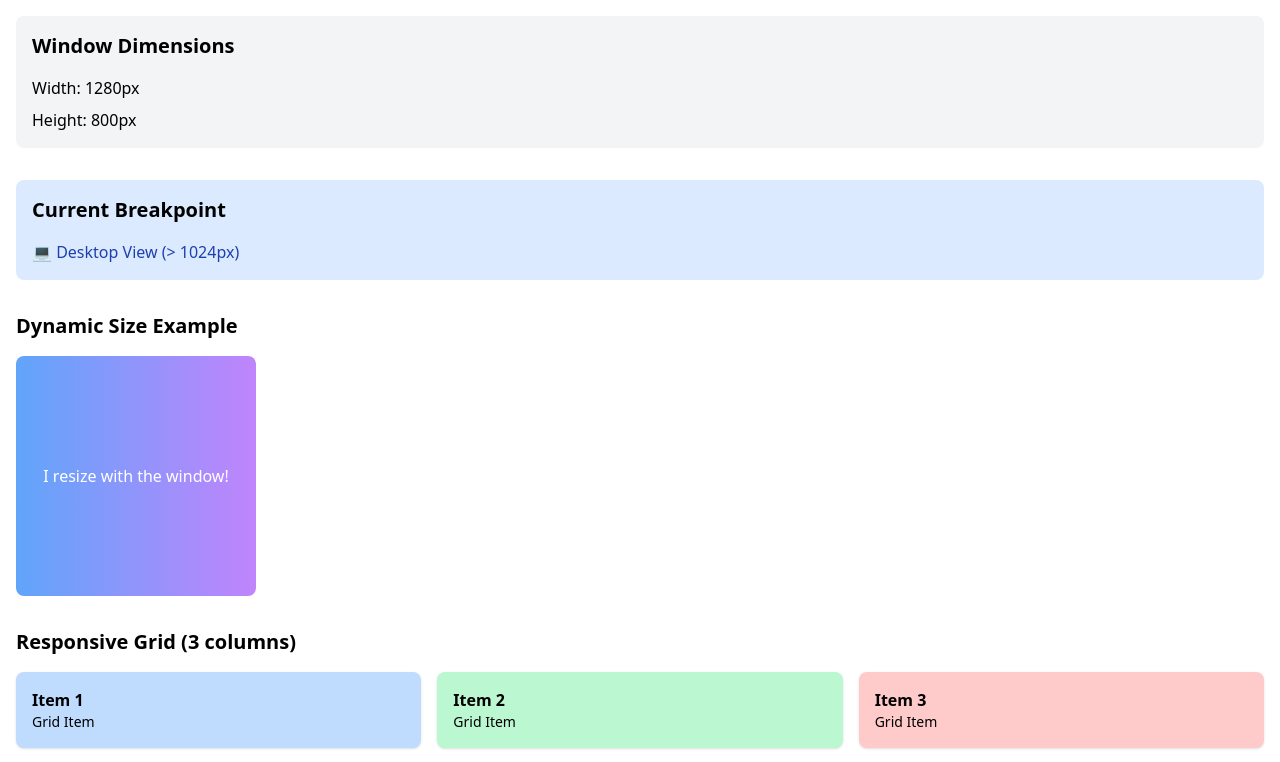
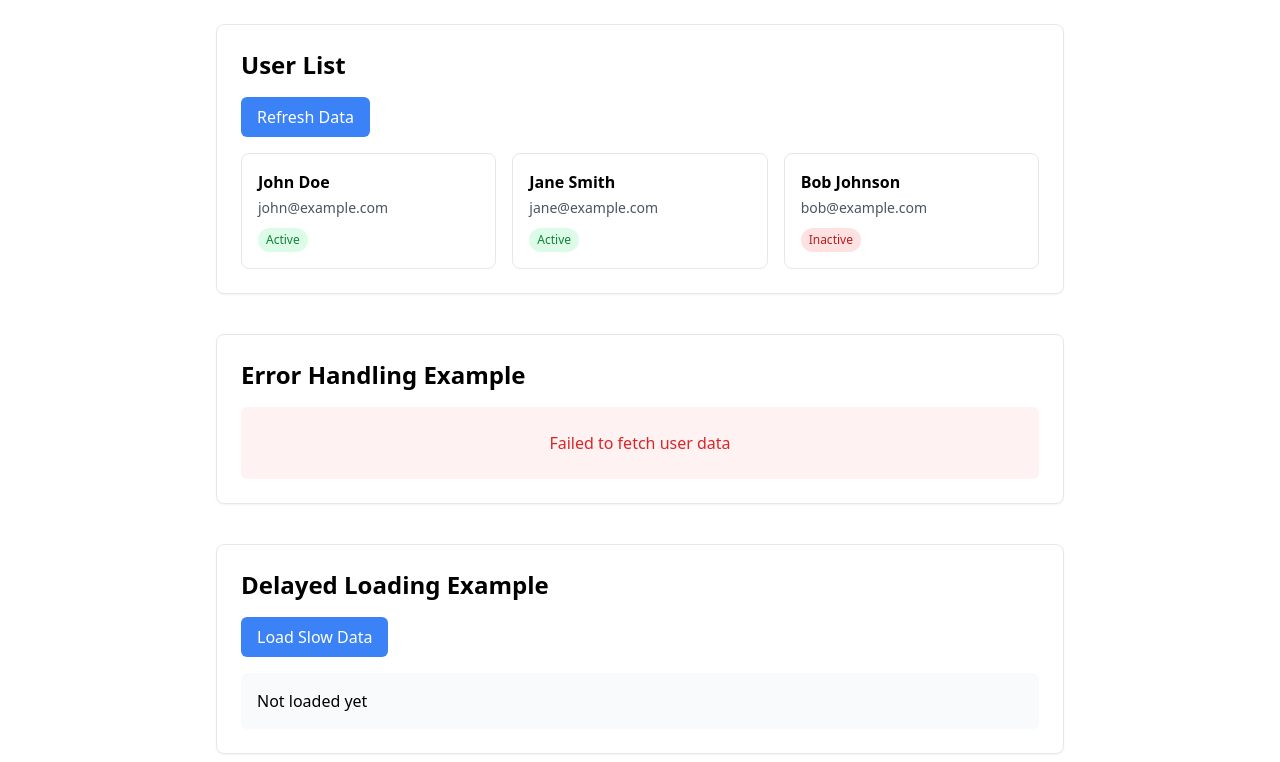
Before and after one commit to tjanuki/vue-use-sandbox, a Vue app: page / in a window 1280 px wide. Shown: the top 762 px of the page. Built offline with nearby package versions, Linux system fonts and the light colour scheme.

Commit message:
Add AsyncStateDemo

```diff
--- a/src/App.vue
+++ b/src/App.vue
@@ -1,9 +1,11 @@
 <script setup lang="ts">
 import TaskManager from './components/TaskManager.vue'
 import WindowSizeDemo from "./components/WindowSizeDemo.vue";
+import AsyncStateDemo from "./components/AsyncStateDemo.vue";
 </script>
 
 <template>
 <!--  <TaskManager />-->
-  <WindowSizeDemo/>
+<!--  <WindowSizeDemo/>-->
+  <AsyncStateDemo/>
 </template>
--- /dev/null
+++ b/src/components/AsyncStateDemo.vue
@@ -0,0 +1,193 @@
+<script setup lang="ts">
+import { useAsyncState } from '@vueuse/core'
+import { ref } from 'vue'
+
+interface User {
+  id: number
+  name: string
+  email: string
+  status: 'active' | 'inactive'
+}
+
+// Simulate API delay
+const delay = (ms: number) => new Promise(resolve => setTimeout(resolve, ms))
+
+// Simulate API calls with different delays and possible errors
+const fetchUsers = async () => {
+  await delay(1500)
+
+  return [
+    { id: 1, name: 'John Doe', email: 'john@example.com', status: 'active' },
+    { id: 2, name: 'Jane Smith', email: 'jane@example.com', status: 'active' },
+    { id: 3, name: 'Bob Johnson', email: 'bob@example.com', status: 'inactive' },
+  ] as User[]
+}
+
+const fetchUserWithError = async () => {
+  await delay(1500)
+  throw new Error('Failed to fetch user data')
+}
+
+const fetchSlowData = async () => {
+  await delay(3000)
+  return { message: 'This took a while!' }
+}
+
+// Use useAsyncState for basic data fetching
+const { state: users, isLoading, error, execute: refreshUsers } = useAsyncState(
+    fetchUsers,
+    [],
+    {
+      immediate: true,
+      onError: (e) => console.error('Failed to fetch users:', e),
+    }
+)
+
+// Example with error handling
+const {
+  state: errorData,
+  isLoading: errorLoading,
+  error: errorState
+} = useAsyncState(
+    fetchUserWithError,
+    null,
+    {
+      immediate: true,
+      onError: (e) => console.error('Error example:', e),
+    }
+)
+
+// Example with delayed loading
+const {
+  state: slowData,
+  isLoading: isSlowLoading,
+  execute: refreshSlowData
+} = useAsyncState(
+    fetchSlowData,
+    { message: 'Not loaded yet' },
+    {
+      immediate: false,
+      delay: 1000,
+    }
+)
+
+// Track number of refreshes
+const refreshCount = ref(0)
+const handleRefresh = async () => {
+  refreshCount.value++
+  await refreshUsers()
+}
+</script>
+
+<template>
+  <div class="max-w-4xl mx-auto p-6">
+    <!-- Basic Data Fetching Example -->
+    <div class="mb-10 p-6 border border-gray-200 rounded-lg shadow-sm">
+      <h2 class="text-2xl font-bold mb-4">User List</h2>
+
+      <div class="flex items-center gap-4 mb-4">
+        <button
+            @click="handleRefresh"
+            :disabled="isLoading"
+            class="px-4 py-2 bg-blue-500 text-white rounded-md
+                 hover:bg-blue-600 disabled:bg-blue-300
+                 disabled:cursor-not-allowed transition-colors"
+        >
+          {{ isLoading ? 'Refreshing...' : 'Refresh Data' }}
+        </button>
+        <span v-if="refreshCount > 0" class="text-sm text-gray-500">
+          Refreshed {{ refreshCount }} times
+        </span>
+      </div>
+
+      <!-- Loading State -->
+      <div
+          v-if="isLoading"
+          class="p-6 text-center text-gray-500 bg-gray-50 rounded-md"
+      >
+        Loading users...
+      </div>
+
+      <!-- Error State -->
+      <div
+          v-else-if="error"
+          class="p-6 text-center text-red-600 bg-red-50 rounded-md"
+      >
+        Failed to load users: {{ error.message }}
+      </div>
+
+      <!-- Data Display -->
+      <div
+          v-else
+          class="grid grid-cols-1 md:grid-cols-2 lg:grid-cols-3 gap-4"
+      >
+        <div
+            v-for="user in users"
+            :key="user.id"
+            class="p-4 border border-gray-200 rounded-lg bg-white"
+        >
+          <h3 class="font-semibold mb-1">{{ user.name }}</h3>
+          <p class="text-sm text-gray-600 mb-2">{{ user.email }}</p>
+          <span
+              class="inline-block px-2 py-1 text-xs rounded-full capitalize"
+              :class="{
+              'bg-green-100 text-green-700': user.status === 'active',
+              'bg-red-100 text-red-700': user.status === 'inactive'
+            }"
+          >
+            {{ user.status }}
+          </span>
+        </div>
+      </div>
+    </div>
+
+    <!-- Error Handling Example -->
+    <div class="mb-10 p-6 border border-gray-200 rounded-lg shadow-sm">
+      <h2 class="text-2xl font-bold mb-4">Error Handling Example</h2>
+
+      <div
+          v-if="errorLoading"
+          class="p-6 text-center text-gray-500 bg-gray-50 rounded-md"
+      >
+        Loading (will fail)...
+      </div>
+      <div
+          v-else-if="errorState"
+          class="p-6 text-center text-red-600 bg-red-50 rounded-md"
+      >
+        {{ errorState.message }}
+      </div>
+      <div v-else class="p-4 bg-gray-50 rounded-md">
+        {{ errorData }}
+      </div>
+    </div>
+
+    <!-- Delayed Loading Example -->
+    <div class="mb-10 p-6 border border-gray-200 rounded-lg shadow-sm">
+      <h2 class="text-2xl font-bold mb-4">Delayed Loading Example</h2>
+
+      <button
+          @click="refreshSlowData"
+          :disabled="isSlowLoading"
+          class="px-4 py-2 bg-blue-500 text-white rounded-md
+               hover:bg-blue-600 disabled:bg-blue-300
+               disabled:cursor-not-allowed transition-colors"
+      >
+        {{ isSlowLoading ? 'Loading...' : 'Load Slow Data' }}
+      </button>
+
+      <div
+          v-if="isSlowLoading"
+          class="mt-4 p-6 text-center text-gray-500 bg-gray-50 rounded-md"
+      >
+        This will take 3 seconds...
+      </div>
+      <div
+          v-else
+          class="mt-4 p-4 bg-gray-50 rounded-md"
+      >
+        {{ slowData.message }}
+      </div>
+    </div>
+  </div>
+</template>
```
